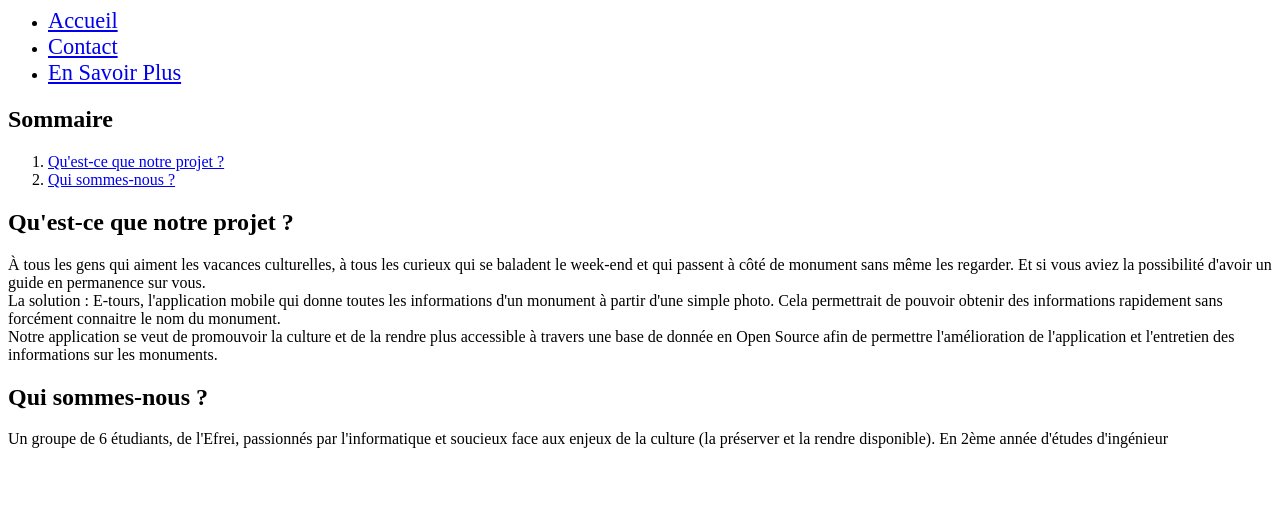
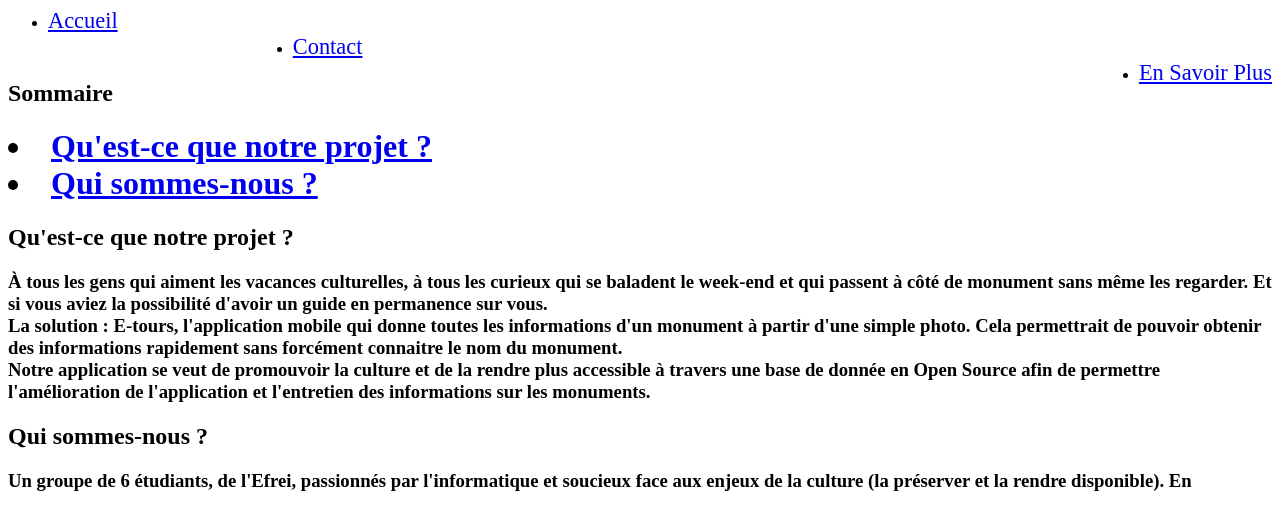
Before and after one commit to cyberphar/E-tours, a plain HTML site: page index.html in a window 1280 px wide. Drawn offline with Linux system fonts and the light colour scheme.

Commit message:
Create index.html

```diff
--- a/index.html
+++ b/index.html
@@ -4,27 +4,27 @@
 	<meta charset="utf-8" />
 	<link rel="stylesheet" href="styleaccueil.css"> <!-- CSS -->
 	<title> E-Tours  </title>
-	<link rel="icon" href="images/nomimage" /> <!-- Logo à mettre -->
+	<link rel="icon" href="nomimage" /> <!-- Logo à mettre -->
 </head>
 
 <nav>
 	<ul>
 		<li><a href="index.html" style="font-size:1.75vw">Accueil</a></li>
-		<li><a href="contact.html" style="font-size:1.75vw">Contact</a></li>
-		<li><a href="EnSavoirPlus.html" style="font-size:1.75vw">En Savoir Plus</a></li>
+		<li style="margin-left:20%"><a href="contact.html" style="font-size:1.75vw">Contact</a></li>
+		<li style="float:right"><a href="EnSavoirPlus.html" style="font-size:1.75vw">En Savoir Plus</a></li>
 	</ul>
 </nav>
 
 <body>
 	<!-- Corps du texte -->
 	<h2> Sommaire </h2>
-		<ol>
+		<h1>
 			<li> <a href="#ancre 1"> Qu'est-ce que notre projet ?</a> </li>
 			<li> <a href="#ancre 2"> Qui sommes-nous ? </a> </li>
 			<!-- <li> <a href="#ancre 3"> Mon projet </a> </li>-->
-		</ol>
+		</h1>
 		<h2 id="ancre 1"> Qu'est-ce que notre projet ? </h2>
-		<p>
+		<h3>
             À tous les gens qui aiment les vacances culturelles, à tous les curieux qui se baladent le week-end et qui passent
             à côté de monument sans même les regarder. Et si vous aviez la possibilité d'avoir un guide en permanence sur vous.
         </br>
@@ -32,11 +32,11 @@
             Cela permettrait de pouvoir obtenir des informations rapidement sans forcément connaitre le nom du monument. </br>
         Notre application se veut de promouvoir la culture et de la rendre plus accessible à travers une base de donnée en Open Source
         afin de permettre l'amélioration de l'application et l'entretien des informations sur les monuments.
-		</p>
+		</h3>
 		<h2 id="ancre 2">Qui sommes-nous ? </h2>
-		<p>
+		<h3>
 			Un groupe de 6 étudiants, de l'Efrei, passionnés par l'informatique et soucieux face aux enjeux de la culture (la préserver et la rendre
-            disponible). En 2ème année d'études d'ingénieur
-		</p>
+            disponible). En
+		</h3>
 	</body>
 </html>
```
